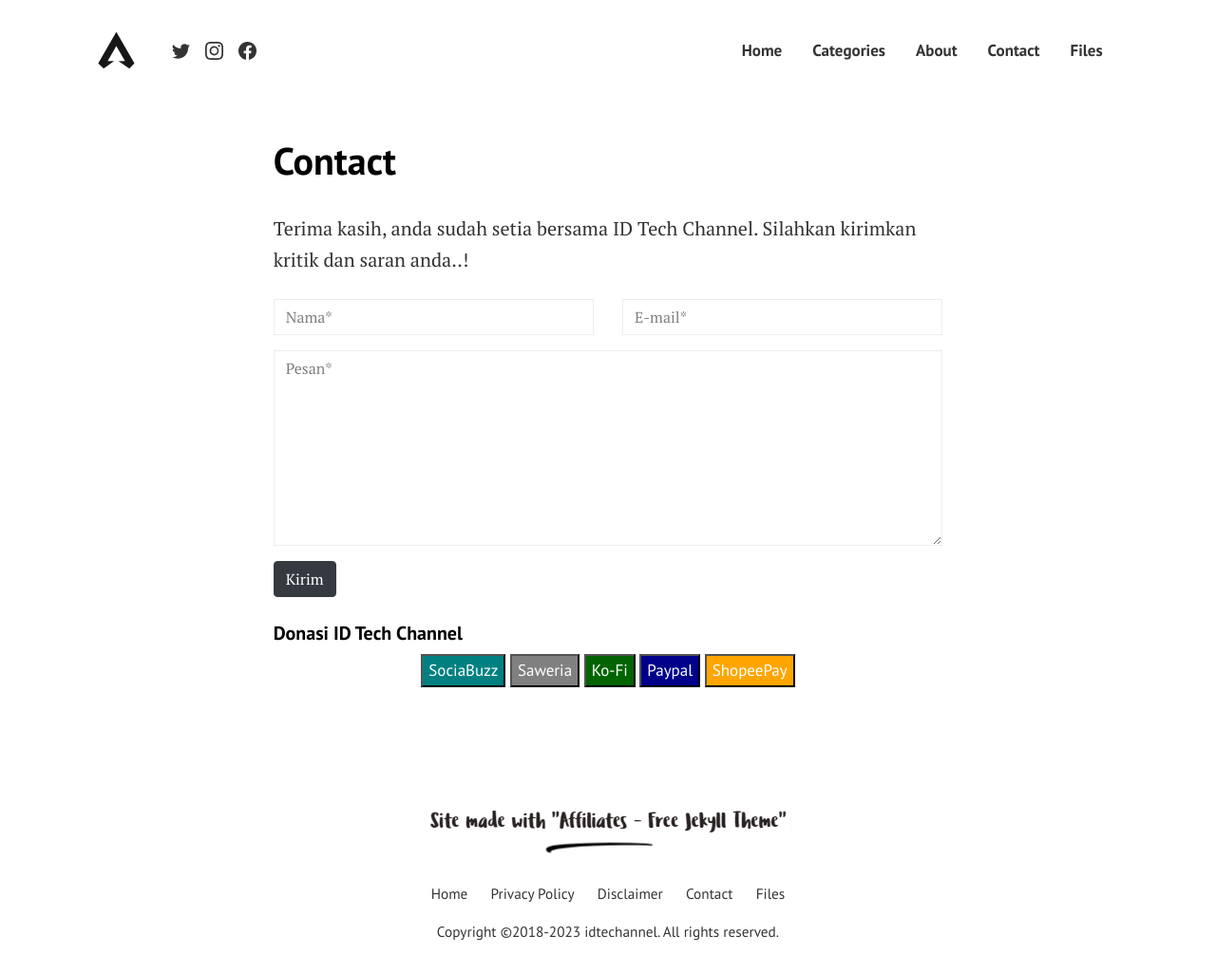
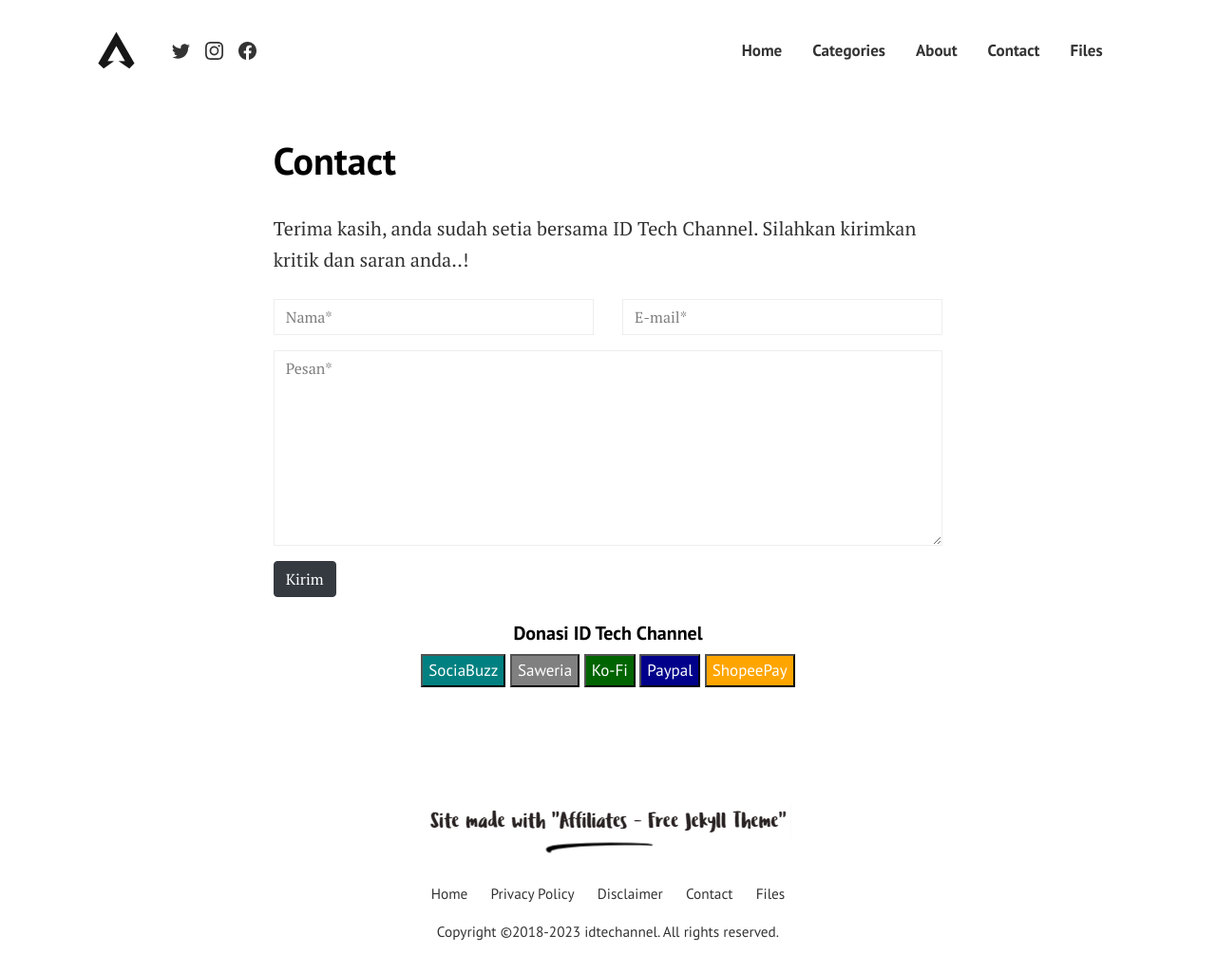
Before and after one commit to mwnsofficial/idtechannel, a Jekyll site: the page built from pages/contact.html, in a window 1280 px wide and 1024 px high. Shown: the whole window at 95% size. Built offline with Jekyll 4.4.1, drawn with Linux system fonts in a browser that asks for light colours.

```diff
--- a/_includes/donate.html
+++ b/_includes/donate.html
@@ -1,4 +1,4 @@
-<h5><span>Donasi ID Tech Channel</span></h5>
+<center><h5><span>Donasi ID Tech Channel</span></h5></center>
 <div style="text-align: center;position:center;">
 <button onclick="sociabuzz('')" style="background:teal;color:white">SociaBuzz</button>
 <button onclick="saweria('')" style="background:grey;color:white">Saweria</button>
```
